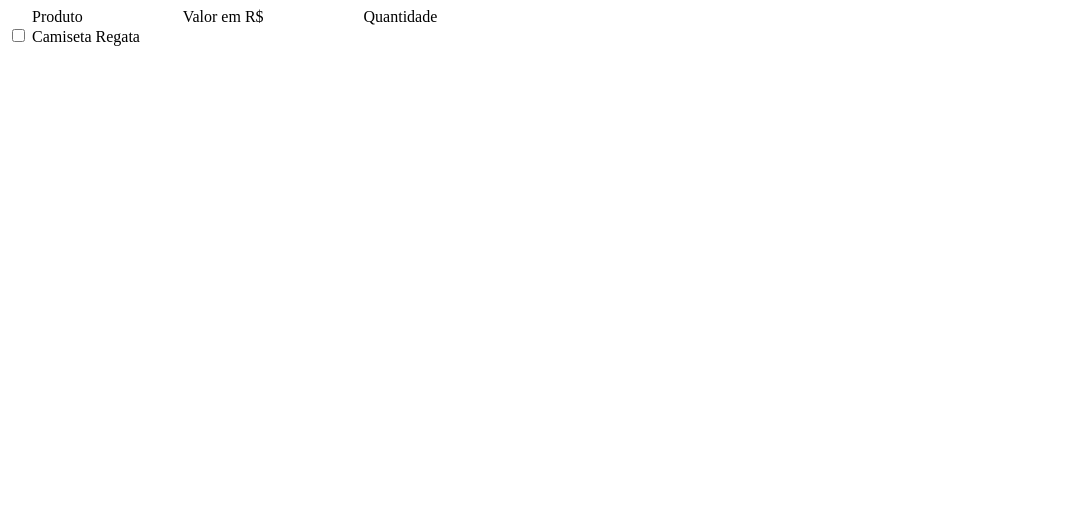
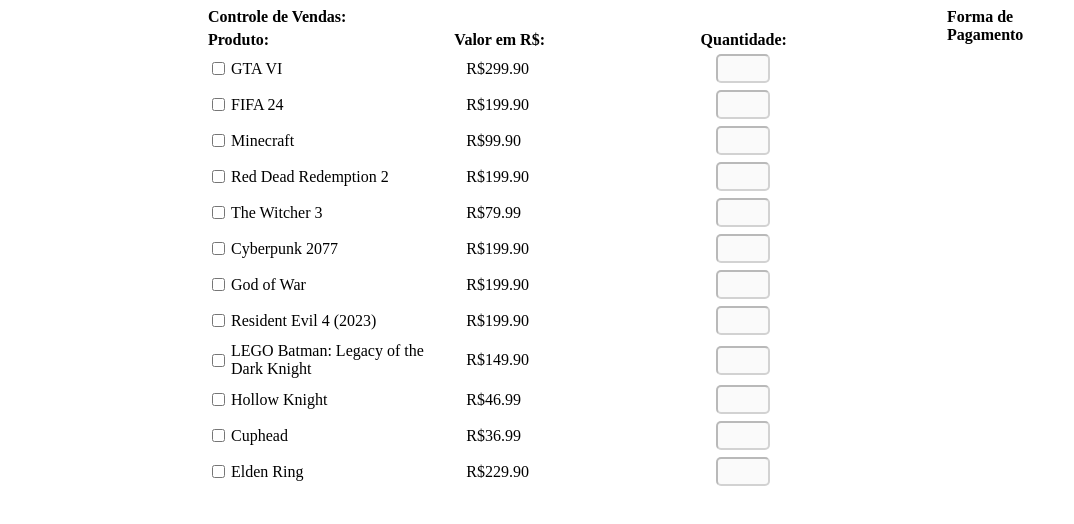
Before and after one commit to Palmieri71/Projeto_Mobile, a plain HTML site: page Exercicio_2/Index.html in a window 1280 px wide. Shown: the whole page, without its empty margins (0-1074 px from the left). Drawn offline with Linux system fonts and the light colour scheme.

Commit message:
Update Index.html
aaaaaaaaaaaaaaaaaaaaaaaaaaaaa

```diff
--- a/Exercicio_2/Index.html
+++ b/Exercicio_2/Index.html
@@ -5,39 +5,208 @@
     <meta name="viewport" content="width=device-width, initial-scale=1.0">
     <title>Document</title>
     <style>
-        .Letreiro{
-            margin: auto;
-            margin-left: 24px;
+        .container{
+
+            top:10px;
+            margin-left: 200px;
+            width: 1000px;
+            justify-content: space-between;
+
+
+        }
+        .Letreiro, .produto {
+            display: grid;
+            grid-template-columns: 1fr 1fr 1fr;
+            align-items: center;
+        }
+
+        .info-produto {
             display: flex;
-            gap: 100px;
+            align-items: center;
+            gap: 3px;
+        }
+
+        /* só pra melhorar visual */
+        .Letreiro {
+            font-weight: bold;
+            margin-bottom: 5px;
+            top: 100px;
+        }
+        .produto article {
+            margin-left: 12px;
+        }
+
+        .produto {
+            margin-bottom: 7px;
+        }
+
+        input[type="text"] {
+            width: 40px;
+            padding: 5px;
+            text-align: center;
+            border-radius: 5px;
+            cursor: pointer;
+            margin-left: 15px;
+        }
+        input[type="text"] :disabled {
+            width: 40px;
+            padding: 5px;
+            text-align: center;
+            border-radius: 5px;
+            margin-left: 15px;
+        }
+        input[type="checkbox"]{
+            cursor: pointer;
+        }
+        .layout{
+            display: flex;
+            align-items: flex-start;
         }
     </style>
 </head>
 <body>
-    <div class="container">
-        <div class="Letreiro">
-            <label>Produto</label>
-            <label> Valor em R$</label>
-            <label> Quantidade</label>
+    <div class="layout">
+
+        <div class="container">
+            <div class="Letreiro">Controle de Vendas:</div>
+            <div class="Letreiro">
+                <label>Produto:</label>
+                <label> Valor em R$:</label>
+                <label> Quantidade:</label>
+            </div>
+            <div class="produto">
+                <div class="info-produto">
+                    <input type="checkbox" id="option1" name="option">
+                    <label for="option1">GTA VI</label>
+                </div>
+                    <article>R$299.90</article>
+                    <input type="text" id="1" disabled>
+            </div>
+
+            <div class="produto">
+                <div class="info-produto">
+                    <input type="checkbox" id="option2" name="option">
+                    <label for="option2">FIFA 24</label>
+                </div>
+                <article>R$199.90</article>
+                <input type="text" id="2" disabled>
+            </div>
+
+            <div class="produto">
+                <div class="info-produto">
+                    <input type="checkbox" id="option3" name="option">
+                    <label for="option3">Minecraft</label>
+                </div>
+                <article>R$99.90</article>
+                <input type="text" id="3" disabled>
+            </div>
+
+            <div class="produto">
+                <div class="info-produto">
+                    <input type="checkbox" id="option4" name="option">
+                    <label for="option4">Red Dead Redemption 2</label>
+                </div>
+                <article>R$199.90</article>
+                <input type="text" id="4" disabled>
+            </div>
+
+            <div class="produto">
+                <div class="info-produto">
+                    <input type="checkbox" id="option5" name="option">
+                    <label for="option5">The Witcher 3</label>
+                </div>
+                <article>R$79.99</article>
+                <input type="text" id="5" disabled>
+            </div>
+
+            <div class="produto">
+                <div class="info-produto">
+                    <input type="checkbox" id="option6" name="option">
+                    <label for="option6">Cyberpunk 2077</label>
+                </div>
+                <article>R$199.90</article>
+                <input type="text" id="6" disabled>
+            </div>
+
+            <div class="produto">
+                <div class="info-produto">
+                    <input type="checkbox" id="option7" name="option">
+                    <label for="option7">God of War</label>
+                </div>
+                <article>R$199.90</article>
+                <input type="text" id="7" disabled>
+            </div>
+
+            <div class="produto">
+                <div class="info-produto">
+                    <input type="checkbox" id="option8" name="option">
+                    <label for="option8">Resident Evil 4 (2023)</label>
+                </div>
+                <article>R$199.90</article>
+                <input type="text" id="8" disabled>
+            </div>
+
+            <div class="produto">
+                <div class="info-produto">
+                    <input type="checkbox" id="option9" name="option">
+                    <label for="option9">LEGO Batman: Legacy of the Dark Knight</label>
+                </div>
+                <article>R$149.90</article>
+                <input type="text" id="9" disabled>
+            </div>
+
+            <div class="produto">
+                <div class="info-produto">
+                    <input type="checkbox" id="option10" name="option">
+                    <label for="option10">Hollow Knight</label>
+                </div>
+                <article>R$46.99</article>
+                <input type="text" id="10" disabled>
+            </div>
+
+            <div class="produto">
+                <div class="info-produto">
+                    <input type="checkbox" id="option11" name="option">
+                    <label for="option11">Cuphead</label>
+                </div>
+                <article>R$36.99</article>
+                <input type="text" id="11" disabled>
+            </div>
+
+            <div class="produto">
+                <div class="info-produto">
+                    <input type="checkbox" id="option12" name="option">
+                    <label for="option12">Elden Ring</label>
+                </div>
+                <article>R$229.90</article>
+                <input type="text" id="12" disabled>
+            </div>
         </div>
-        <div class="produto">
-            <input type="checkbox" id="option1" name="option" value="value1">
-            <label for="option1">Camiseta Regata</label>
-        </div>
-        <div class="produto"></div>
-        <div class="produto"></div>
-        <div class="produto"></div>
-        <div class="produto"></div>
-        <div class="produto"></div>
-        <div class="produto"></div>
-        <div class="produto"></div>
-        <div class="produto"></div>
-        <div class="produto"></div>
-        <div class="produto"></div>
-        <div class="produto"></div>
+        <aside>
+            <article class="Letreiro">Forma de Pagamento</article>
+
+        </aside>
     </div>
 </body>
 <script>
+    const produtos = document.querySelectorAll('.produto');
+    let total=0
+    let parcelamento=0
+    produtos.forEach(produto => {
+        const checkbox = produto.querySelector('input[type="checkbox"]');
+        const input = produto.querySelector('input[type="text"]');
+        checkbox.addEventListener('change', () => {
+            if (checkbox.checked) {
+                input.disabled = false;
+                input.focus(); // já deixa pronto pra digitar
+            } else {
+                input.disabled = true;
+                input.value = ""; // limpa o campo
+            }
+        });
+    });
+    function calcular(){
 
+    }
 </script>
 </html>
```
